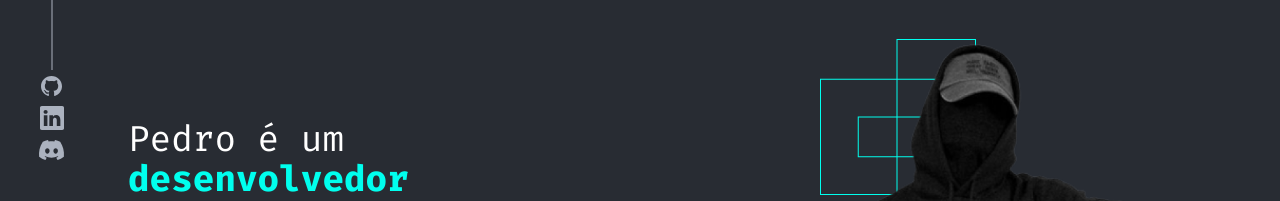
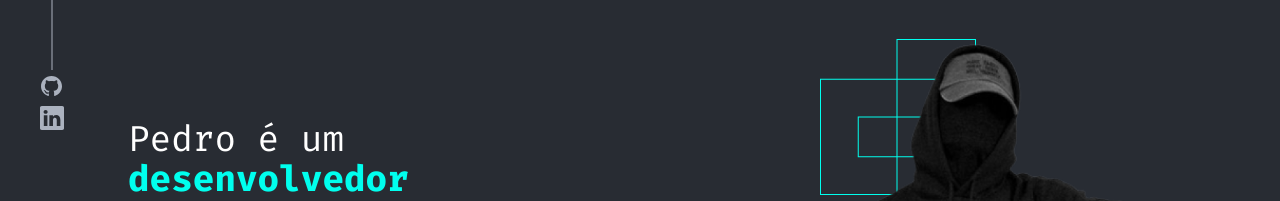
Before and after one commit to PedroSincero/Portfolio, a React (Vite) app: page / in a window 1280 px wide. Shown: the part 121-322 px from the top of the page. Built offline with nearby package versions, Linux system fonts and the light colour scheme.

Commit message:
ajustando midias link

```diff
--- a/src/components/Midias/index.jsx
+++ b/src/components/Midias/index.jsx
@@ -1,15 +1,20 @@
-import Line from './Line'
-import Github from './Github'
-import Linkedin from './Linkedin'
-import Discord from './Discord'
+import Line from "./Line";
+import Github from "./Github";
+import Linkedin from "./Linkedin";
 
 export default function Midias() {
   return (
-    <div className=" hidden lg:inline-flex items-center flex-col fixed left-9 z-50 top-0" >
+    <div className=" hidden lg:inline-flex items-center flex-col fixed left-9 z-50 top-0">
       <Line />
-      <Github />
-      <Linkedin />
-      <Discord />
+      <a href="https://github.com/PedroSincero" target="__blank">
+        <Github />
+      </a>
+      <a
+        href="https://www.linkedin.com/in/pedro-henrique-pires-do-nascimento/"
+        target="__blank"
+      >
+        <Linkedin />
+      </a>
     </div>
-  )
+  );
 }
```
